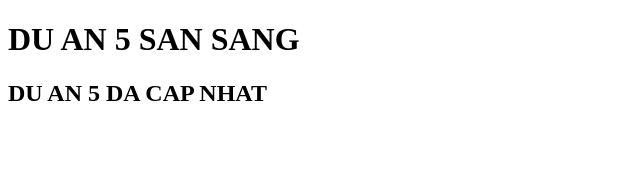
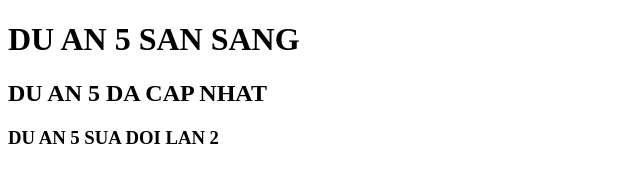
Before and after one commit to nguyenvantrungtruc2001-dev/duan6, a plain HTML site: page index.html in a window 1280 px wide. Shown: the whole page, without its empty margins (0-640 px from the left). Drawn offline with Linux system fonts and the light colour scheme.

Commit message:
sua doi lan 3

```diff
--- a/index.html
+++ b/index.html
@@ -8,5 +8,6 @@
   <body>
     <h1>DU AN 5 SAN SANG</h1>
     <h2>DU AN 5 DA CAP NHAT</h2>
+    <h3>DU AN 5 SUA DOI LAN 2</h3>
   </body>
 </html>
```
